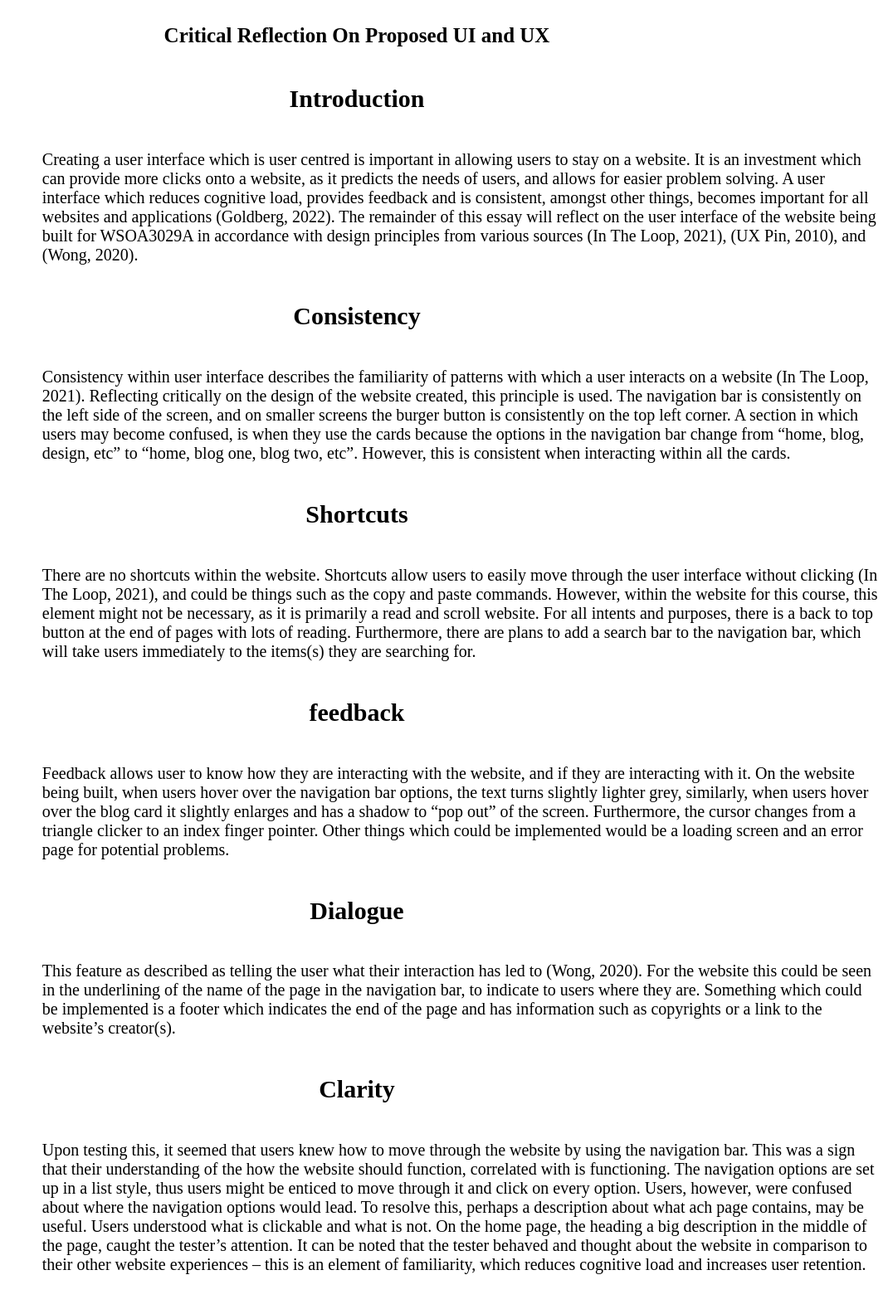
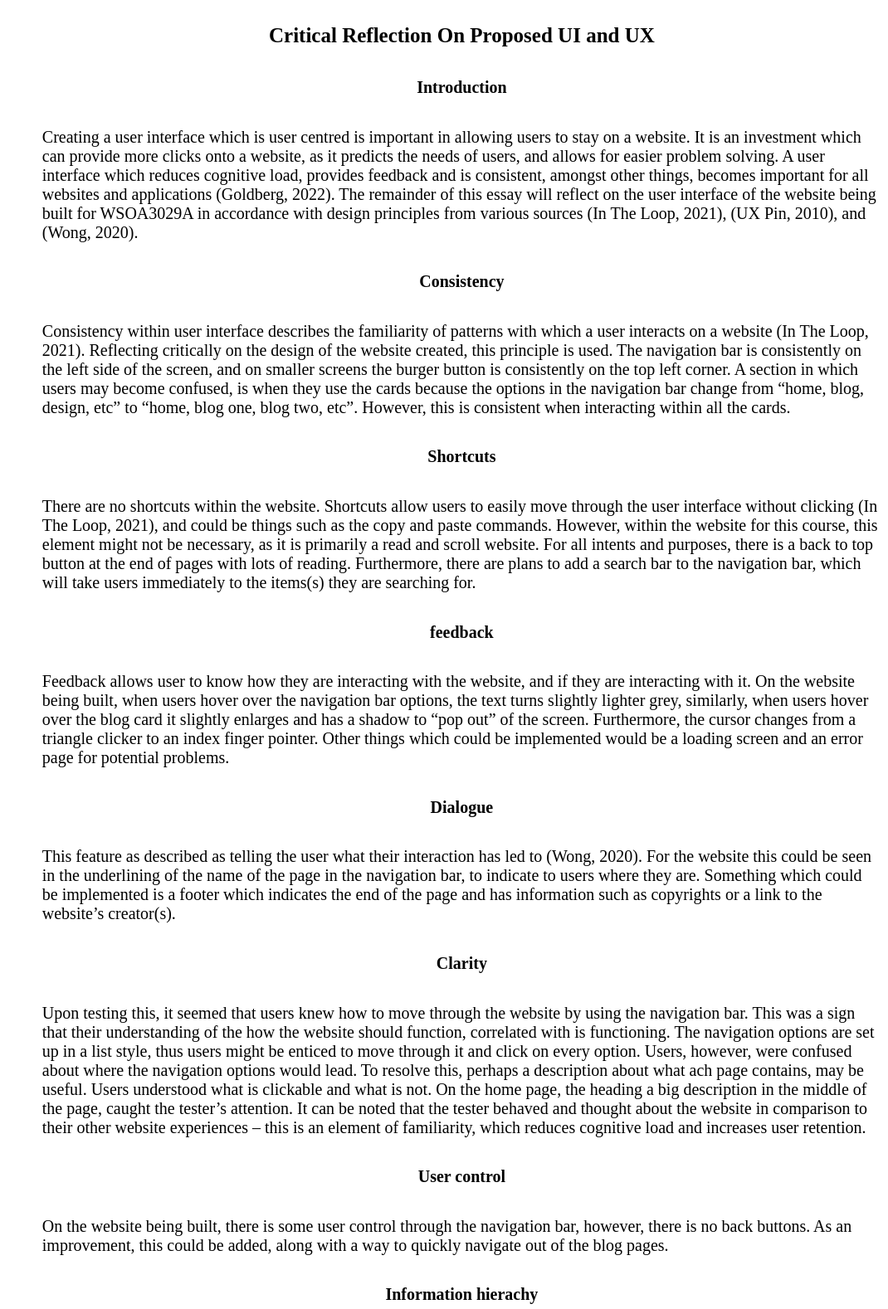
Before and after one commit to Draculoaf/D3.js-Website, a plain HTML site: page HTML/blog-two.html in a window 1280 px wide. Shown: the top 1578 px of the page at 83% size, without its empty margins (210-1280 px from the left). Drawn offline with Linux system fonts and the light colour scheme; files that its build step writes are made by us from their sources.

Commit message:
Blog header fix

```diff
--- a/CSS/blog.css
+++ b/CSS/blog.css
@@ -16,10 +16,10 @@
 
 .p-article-title {
   font-size: 25px;
-  text-align: center;
+  margin-left: 20%;
 }
 
-.h2 {
-  font-size: 15px;
-  text-align: center;
+.p-sub-head {
+  font-size: 20px;
+  margin-left: 20%;
 }
--- a/HTML/blog-two.html
+++ b/HTML/blog-two.html
@@ -24,7 +24,7 @@
         <h1 class="p-article-title">
           Critical Reflection On Proposed UI and UX
         </h1>
-        <h2>Introduction</h2>
+        <h2 class="p-sub-head">Introduction</h2>
         <p>
           Creating a user interface which is user centred is important in
           allowing users to stay on a website. It is an investment which can
@@ -37,7 +37,7 @@
           principles from various sources (In The Loop, 2021), (UX Pin, 2010),
           and (Wong, 2020).
         </p>
-        <h2>Consistency</h2>
+        <h2 class="p-sub-head">Consistency</h2>
         <p>
           Consistency within user interface describes the familiarity of
           patterns with which a user interacts on a website (In The Loop, 2021).
@@ -50,7 +50,7 @@
           one, blog two, etc”. However, this is consistent when interacting
           within all the cards.
         </p>
-        <h2>Shortcuts</h2>
+        <h2 class="p-sub-head">Shortcuts</h2>
         <p>
           There are no shortcuts within the website. Shortcuts allow users to
           easily move through the user interface without clicking (In The Loop,
@@ -62,7 +62,7 @@
           search bar to the navigation bar, which will take users immediately to
           the items(s) they are searching for.
         </p>
-        <h2>feedback</h2>
+        <h2 class="p-sub-head">feedback</h2>
         <p>
           Feedback allows user to know how they are interacting with the
           website, and if they are interacting with it. On the website being
@@ -73,7 +73,7 @@
           finger pointer. Other things which could be implemented would be a
           loading screen and an error page for potential problems.
         </p>
-        <h2>Dialogue</h2>
+        <h2 class="p-sub-head">Dialogue</h2>
         <p>
           This feature as described as telling the user what their interaction
           has led to (Wong, 2020). For the website this could be seen in the
@@ -82,7 +82,7 @@
           footer which indicates the end of the page and has information such as
           copyrights or a link to the website’s creator(s).
         </p>
-        <h2>Clarity</h2>
+        <h2 class="p-sub-head">Clarity</h2>
         <p>
           Upon testing this, it seemed that users knew how to move through the
           website by using the navigation bar. This was a sign that their
@@ -98,14 +98,14 @@
           their other website experiences – this is an element of familiarity,
           which reduces cognitive load and increases user retention.
         </p>
-        <h2>User control</h2>
+        <h2 class="p-sub-head">User control</h2>
         <p>
           On the website being built, there is some user control through the
           navigation bar, however, there is no back buttons. As an improvement,
           this could be added, along with a way to quickly navigate out of the
           blog pages.
         </p>
-        <h2>Information hierachy</h2>
+        <h2 class="p-sub-head">Information hierachy</h2>
         <p>
           The website does not make use of colour, size or fonts to show
           importance within the information hierarchy. This should be
@@ -113,7 +113,7 @@
           the blog content and home page. In terms of negative space, the
           website makes use of this to make reading more comfortable.
         </p>
-        <h2>Accessibility</h2>
+        <h2 class="p-sub-head">Accessibility</h2>
         <p>
           Although the website makes use of alternative text within the HTML, it
           is difficult to gauge if this text is useful. Overall, the website may
```
Also changed, not shown: HTML/blog-one.html (+9 -9 lines), HTML/design-one.html (+4 -4 lines).
